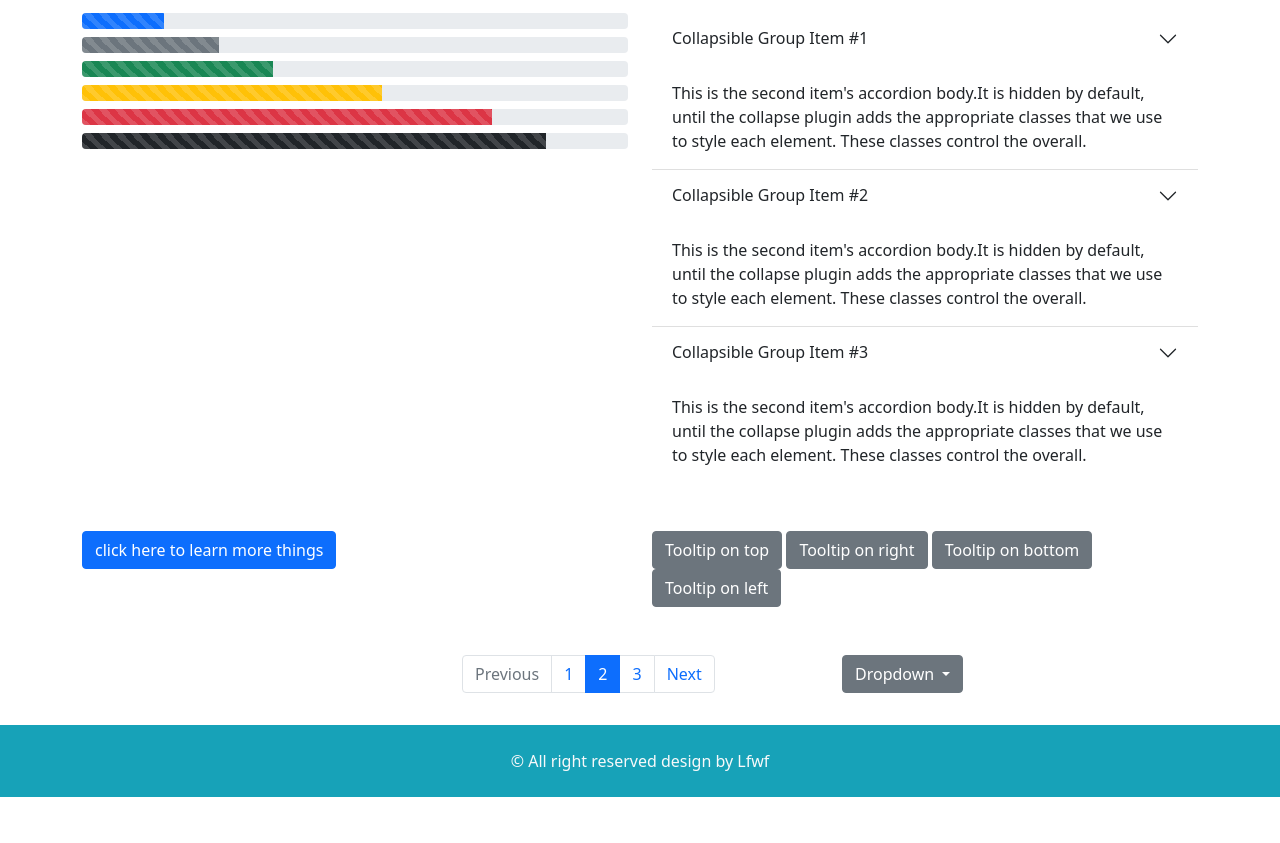
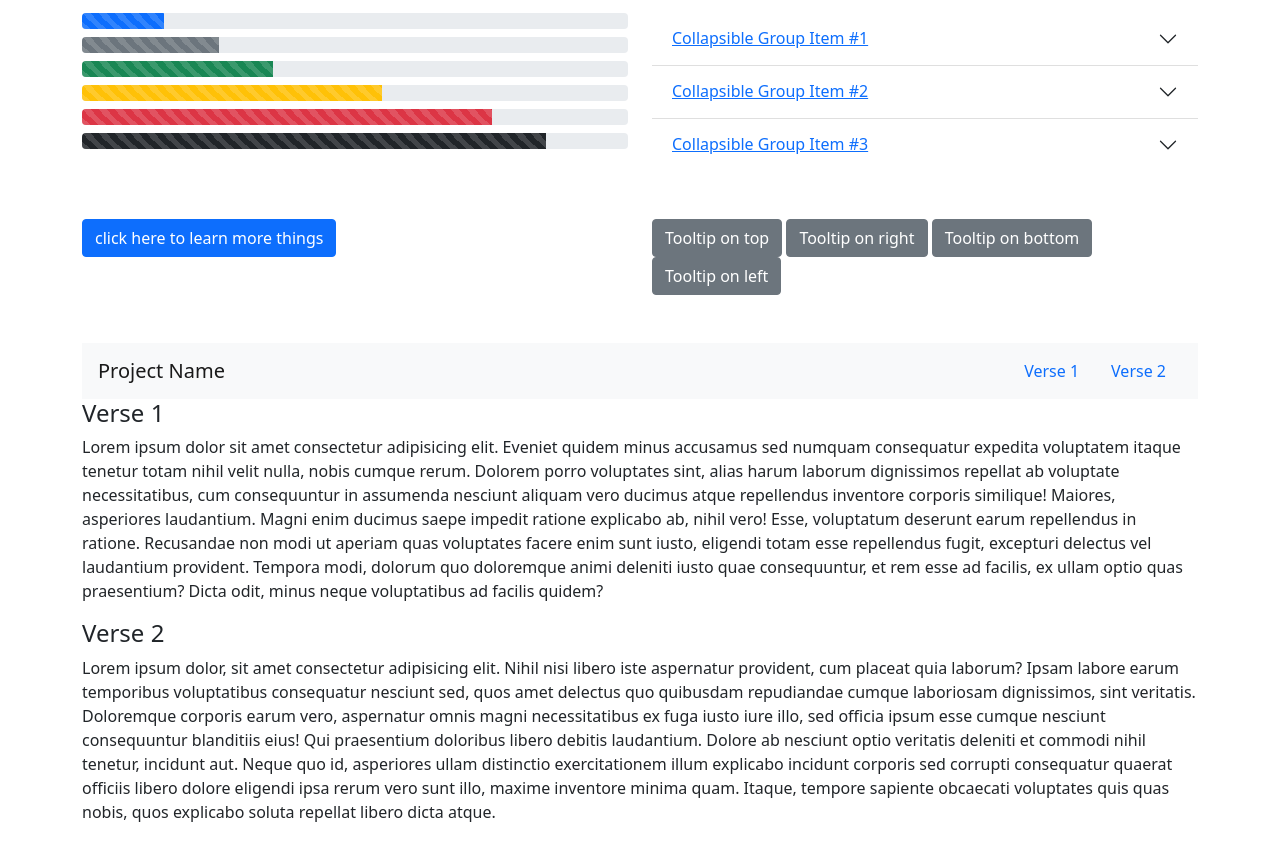
Before and after one commit to ShahadatHosen/class-assignment-20, a plain HTML site: page index.html in a window 1280 px wide. Shown: the part 1280-2123 px from the top of the page. Before the commit the page ends 2093 px from the top, so only its background shows below. Drawn offline with nearby package versions, Linux system fonts and the light colour scheme.

Commit message:
Update index.html

```diff
--- a/index.html
+++ b/index.html
@@ -118,21 +118,21 @@ var toastList = toastElList.map(function (toastEl) {
           <button type="button" data-bs-target="#carouselExampleCaptions" data-bs-slide-to="2" aria-label="Slide 3"></button>
         </div>
         <div class="carousel-inner">
-          <div class="carousel-item active">
+          <div class="carousel-item active maxwithk">
             <img src="./image/workplace-with-smartphone-laptop-black-table-top-view-copyspace-background_144627-24860.jpg" class="d-block w-100" alt="...">
             <div class="carousel-caption d-none d-md-block">
               <h5>First slide label</h5>
               <p>Some representative placeholder content for the first slide.</p>
             </div>
           </div>
-          <div class="carousel-item">
+          <div class="carousel-item maxwithk">
             <img src="./image/workplace-with-smartphone-laptop-black-table-top-view-copyspace-background_144627-24860.jpg" class="d-block w-100" alt="...">
             <div class="carousel-caption d-none d-md-block">
               <h5>Second slide label</h5>
               <p>Some representative placeholder content for the second slide.</p>
             </div>
           </div>
-          <div class="carousel-item">
+          <div class="carousel-item maxwithk">
             <img src="./image/workplace-with-smartphone-laptop-black-table-top-view-copyspace-background_144627-24860.jpg" class="d-block w-100" alt="...">
             <div class="carousel-caption d-none d-md-block">
               <h5>Third slide label</h5>
@@ -205,10 +205,10 @@ var toastList = toastElList.map(function (toastEl) {
               <div class="accordion-item">
                 <h2 class="accordion-header" id="flush-headingOne">
                   <button class="accordion-button collapsed" type="button" data-bs-toggle="collapse" data-bs-target="#flush-collapseOne" aria-expanded="false" aria-controls="flush-collapseOne">
-                    Collapsible Group Item #1
+                   <a href="#"> Collapsible Group Item #1</a>
                   </button>
                 </h2>
-                <div id="flush-collapseOne" class="accordion-collapse collapse show" aria-labelledby="flush-headingOne" data-bs-parent="#accordionFlush">
+                <div id="flush-collapseOne" class="accordion-collapse collapse" aria-labelledby="flush-headingOne" data-bs-parent="#accordionFlush">
                   <div class="accordion-body">
                     This is the second item's accordion body.It is hidden by default, until the collapse plugin adds the appropriate classes that we use to style each element. These classes control the overall.
                   </div>
@@ -217,10 +217,10 @@ var toastList = toastElList.map(function (toastEl) {
               <div class="accordion-item">
                 <h2 class="accordion-header" id="flush-headingTwo">
                   <button class="accordion-button collapsed" type="button" data-bs-toggle="collapse" data-bs-target="#flush-collapseTwo" aria-expanded="false" aria-controls="flush-collapseTwo">
-                    Collapsible Group Item #2
+                    <a href="#"> Collapsible Group Item #2</a>
                   </button>
                 </h2>
-                <div id="flush-collapseTwo" class="accordion-collapse collapse show" aria-labelledby="flush-headingTwo" data-bs-parent="#accordionFlush">
+                <div id="flush-collapseTwo" class="accordion-collapse collapse" aria-labelledby="flush-headingTwo" data-bs-parent="#accordionFlush">
                   <div class="accordion-body">
                     This is the second item's accordion body.It is hidden by default, until the collapse plugin adds the appropriate classes that we use to style each element. These classes control the overall.
                   </div>
@@ -229,10 +229,10 @@ var toastList = toastElList.map(function (toastEl) {
               <div class="accordion-item">
                 <h2 class="accordion-header" id="flush-headingThree">
                   <button class="accordion-button collapsed" type="button" data-bs-toggle="collapse" data-bs-target="#flush-collapseThree" aria-expanded="false" aria-controls="flush-collapseThree">
-                    Collapsible Group Item #3
+                    <a href="#"> Collapsible Group Item #3</a>
                   </button>
                 </h2>
-                <div id="flush-collapseThree" class="accordion-collapse collapse show" aria-labelledby="flush-headingThree" data-bs-parent="#accordionFlush">
+                <div id="flush-collapseThree" class="accordion-collapse collapse" aria-labelledby="flush-headingThree" data-bs-parent="#accordionFlush">
                   <div class="accordion-body">
                     This is the second item's accordion body.It is hidden by default, until the collapse plugin adds the appropriate classes that we use to style each element. These classes control the overall.
                   </div>
@@ -277,6 +277,7 @@ var toastList = toastElList.map(function (toastEl) {
           </div>
 
           <div class="col-lg-6">
+
             <button type="button" class="btn btn-secondary" data-bs-toggle="tooltip" data-bs-placement="top" title="Tooltip on top">
               Tooltip on top
             </button>
@@ -289,6 +290,44 @@ var toastList = toastElList.map(function (toastEl) {
             <button type="button" class="btn btn-secondary" data-bs-toggle="tooltip" data-bs-placement="left" title="Tooltip on left">
               Tooltip on left
             </button>
+
+
+
+
+          </div>
+        </div>
+      </div>
+    </section>
+
+
+    <section class="mt-5">
+      <div class="container">
+        <div class="row">
+          <div class="col-lg-12">
+
+
+            <nav id="navbar-example2" class="navbar navbar-light bg-light px-3">
+              <a class="navbar-brand" href="#">Project Name</a>
+              <ul class="nav nav-pills">
+                <li class="nav-item">
+                  <a class="nav-link" href="#scrollspyHeading1">Verse 1</a>
+                </li>
+                <li class="nav-item">
+                  <a class="nav-link" href="#scrollspyHeading2">Verse 2</a>
+                </li>
+
+              </ul>
+            </nav>
+            <div data-bs-spy="scroll" data-bs-target="#navbar-example2" data-bs-offset="0" class="scrollspy-example" tabindex="0">
+              <h4 id="scrollspyHeading1">Verse 1</h4>
+              <p>Lorem ipsum dolor sit amet consectetur adipisicing elit. Eveniet quidem minus accusamus sed numquam consequatur expedita voluptatem itaque tenetur totam nihil velit nulla, nobis cumque rerum. Dolorem porro voluptates sint, alias harum laborum dignissimos repellat ab voluptate necessitatibus, cum consequuntur in assumenda nesciunt aliquam vero ducimus atque repellendus inventore corporis similique! Maiores, asperiores laudantium. Magni enim ducimus saepe impedit ratione explicabo ab, nihil vero! Esse, voluptatum deserunt earum repellendus in ratione. Recusandae non modi ut aperiam quas voluptates facere enim sunt iusto, eligendi totam esse repellendus fugit, excepturi delectus vel laudantium provident. Tempora modi, dolorum quo doloremque animi deleniti iusto quae consequuntur, et rem esse ad facilis, ex ullam optio quas praesentium? Dicta odit, minus neque voluptatibus ad facilis quidem?</p>
+              <h4 id="scrollspyHeading2">Verse 2</h4>
+              <p>Lorem ipsum dolor, sit amet consectetur adipisicing elit. Nihil nisi libero iste aspernatur provident, cum placeat quia laborum? Ipsam labore earum temporibus voluptatibus consequatur nesciunt sed, quos amet delectus quo quibusdam repudiandae cumque laboriosam dignissimos, sint veritatis. Doloremque corporis earum vero, aspernatur omnis magni necessitatibus ex fuga iusto iure illo, sed officia ipsum esse cumque nesciunt consequuntur blanditiis eius! Qui praesentium doloribus libero debitis laudantium. Dolore ab nesciunt optio veritatis deleniti et commodi nihil tenetur, incidunt aut. Neque quo id, asperiores ullam distinctio exercitationem illum explicabo incidunt corporis sed corrupti consequatur quaerat officiis libero dolore eligendi ipsa rerum vero sunt illo, maxime inventore minima quam. Itaque, tempore sapiente obcaecati voluptates quis quas nobis, quos explicabo soluta repellat libero dicta atque.</p>
+
+            </div>
+
+
+
 
 
           </div>
@@ -348,6 +387,8 @@ var toastList = toastElList.map(function (toastEl) {
 
 
 
+
+
     <!-- Optional JavaScript; choose one of the two! -->
 
     <!-- Option 1: Bootstrap Bundle with Popper -->
@@ -358,5 +399,7 @@ var toastList = toastElList.map(function (toastEl) {
     <script src="https://cdn.jsdelivr.net/npm/@popperjs/core@2.9.3/dist/umd/popper.min.js" integrity="sha384-W8fXfP3gkOKtndU4JGtKDvXbO53Wy8SZCQHczT5FMiiqmQfUpWbYdTil/SxwZgAN" crossorigin="anonymous"></script>
     <script src="https://cdn.jsdelivr.net/npm/bootstrap@5.1.1/dist/js/bootstrap.min.js" integrity="sha384-skAcpIdS7UcVUC05LJ9Dxay8AXcDYfBJqt1CJ85S/CFujBsIzCIv+l9liuYLaMQ/" crossorigin="anonymous"></script>
     -->
+
+
   </body>
 </html>
```
